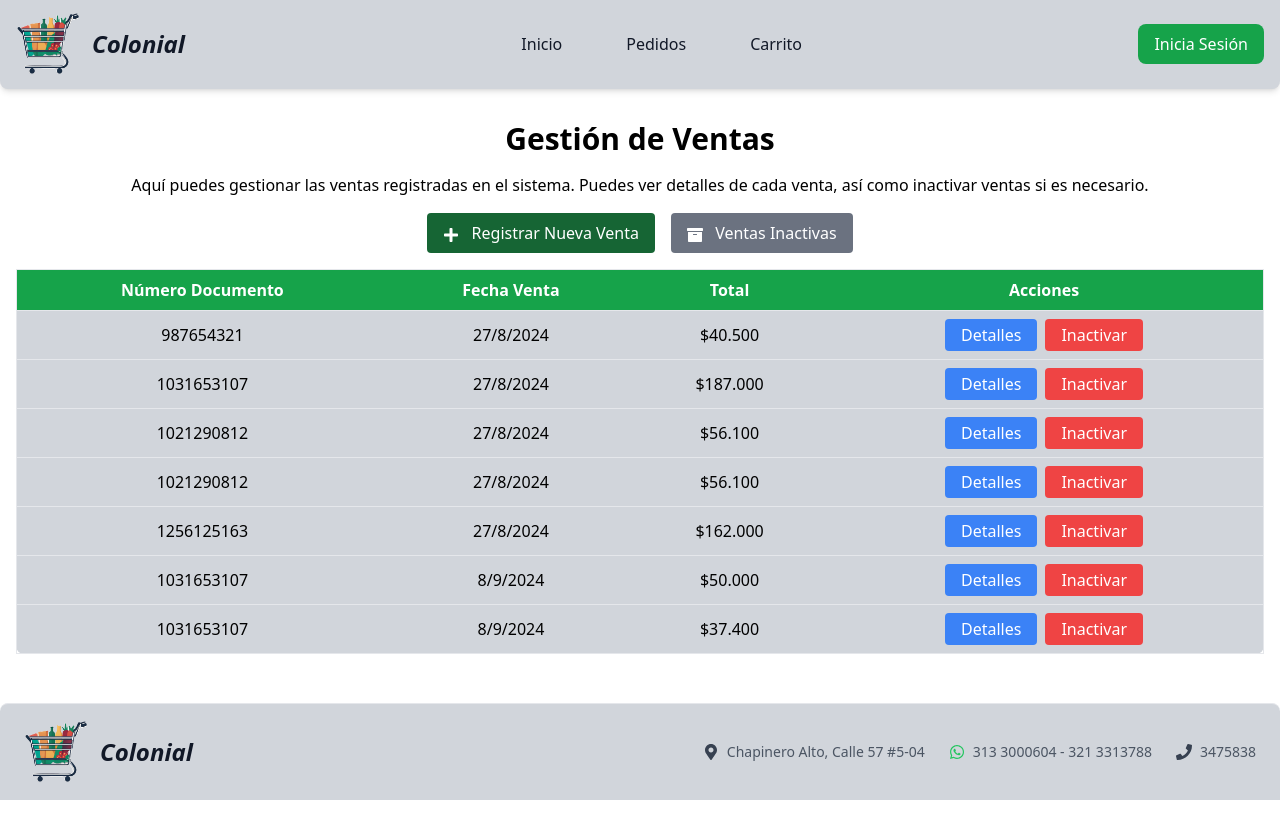
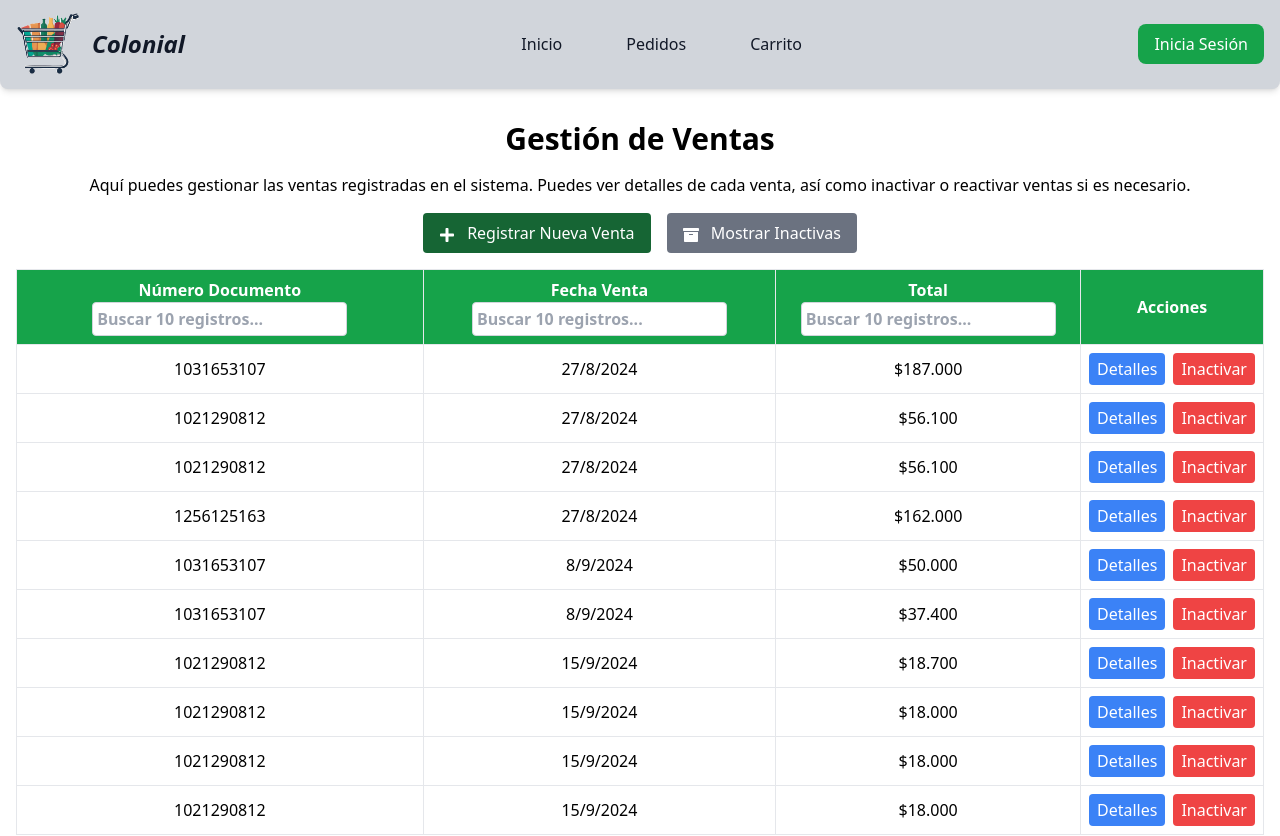
Before and after one commit to David435412/proyecto_cigarreria, a React (Create React App) app: page /gestion-ventas in a window 1280 px wide. Shown: the top 836 px of the page. Before the commit the page ends 800 px from the top, so only its background shows below. Built offline with nearby package versions, Linux system fonts and the light colour scheme; data requests are answered from the project's data file.

Commit message:
se modifico la tabla de ventas

```diff
--- a/db.json
+++ b/db.json
@@ -113,7 +113,7 @@
       "descripcion": "Tipo de cerveza: Lager ABV: 4,7% País de origen: Colombia.El exceso de alcohol es perjudicial para la salud. Ley 30 de 1986. Prohíbase el expendio de bebidas embriagantes a menores de edad ley 124 1994",
       "imagen": "https://jumbocolombiaio.vtexassets.com/arquivos/ids/491967-1600-1600?v=638216692937930000&width=1600&height=1600&aspect=true",
       "categoria": "Licores",
-      "cantidad": "106",
+      "cantidad": 105,
       "marca": "Babaria",
       "estado": "activo"
     },
@@ -124,7 +124,7 @@
       "descripcion": "Tipo de cerveza: Lager. País de origen: Colombia. ABV: 4,0%.El exceso de alcohol es perjudicial para la salud. Ley 30 de 1986. Prohíbase el expendio de bebidas embriagantes a menores de edad ley 124 1994",
       "imagen": "https://jumbocolombiaio.vtexassets.com/arquivos/ids/439991-1600-1600?v=638043996501300000&width=1600&height=1600&aspect=true",
       "categoria": "Licores",
-      "cantidad": 180,
+      "cantidad": 179,
       "marca": "Babaria",
       "estado": "activo"
     },
@@ -135,7 +135,7 @@
       "descripcion": "Tipo de cerveza: Lager. País de origen: Colombia. ABV: 4,0%.El exceso de alcohol es perjudicial para la salud. Ley 30 de 1986. Prohíbase el expendio de bebidas embriagantes a menores de edad ley 124 1994",
       "imagen": "https://jumbocolombiaio.vtexassets.com/arquivos/ids/440018-1600-1600?v=638043996576070000&width=1600&height=1600&aspect=true",
       "categoria": "Licores",
-      "cantidad": 113,
+      "cantidad": 114,
       "marca": "Babaria",
       "estado": "activo"
     },
@@ -146,7 +146,7 @@
       "descripcion": "Tipo de cerveza: Lager. País de Origen: México ABV: 4,5%.El exceso de alcohol es perjudicial para la salud. Ley 30 de 1986. Prohíbase el expendio de bebidas embriagantes a menores de edad ley 124 1994",
       "imagen": "https://jumbocolombiaio.vtexassets.com/arquivos/ids/440069-1600-1600?v=638043996740100000&width=1600&height=1600&aspect=true",
       "categoria": "Licores",
-      "cantidad": 197,
+      "cantidad": 206,
       "marca": "Babaria",
       "estado": "activo"
     },
@@ -736,7 +736,7 @@
       "total": 40.5,
       "fechaVenta": "27/8/2024",
       "metodoPago": "Efectivo",
-      "estado": "activo"
+      "estado": "inactivo"
     },
     {
       "id": "199b",
@@ -880,6 +880,94 @@
       "fechaVenta": "8/9/2024",
       "metodoPago": "Tarjeta de Crédito",
       "estado": "activo"
+    },
+    {
+      "id": "704e",
+      "productos": [
+        {
+          "id": "a783",
+          "nombre": "Cerveza Club Colombia Dorada lata x6und x330ml",
+          "precio": "18.700",
+          "descripcion": "Tipo de cerveza: Lager ABV: 4,7% País de origen: Colombia.El exceso de alcohol es perjudicial para la salud. Ley 30 de 1986. Prohíbase el expendio de bebidas embriagantes a menores de edad ley 124 1994",
+          "imagen": "https://jumbocolombiaio.vtexassets.com/arquivos/ids/491967-1600-1600?v=638216692937930000&width=1600&height=1600&aspect=true",
+          "categoria": "Licores",
+          "cantidad": 1,
+          "marca": "Babaria",
+          "estado": "activo"
+        }
+      ],
+      "tipoDocumento": "CC",
+      "numeroDocumento": "1021290812",
+      "total": 18.7,
+      "fechaVenta": "15/9/2024",
+      "metodoPago": "Efectivo",
+      "estado": "activo"
+    },
+    {
+      "id": "3c10",
+      "productos": [
+        {
+          "id": "b5c6",
+          "nombre": "Cerveza Aguila Original lata x6und x330ml",
+          "precio": "18.000",
+          "descripcion": "Tipo de cerveza: Lager. País de origen: Colombia. ABV: 4,0%.El exceso de alcohol es perjudicial para la salud. Ley 30 de 1986. Prohíbase el expendio de bebidas embriagantes a menores de edad ley 124 1994",
+          "imagen": "https://jumbocolombiaio.vtexassets.com/arquivos/ids/439991-1600-1600?v=638043996501300000&width=1600&height=1600&aspect=true",
+          "categoria": "Licores",
+          "cantidad": 1,
+          "marca": "Babaria",
+          "estado": "activo"
+        }
+      ],
+      "tipoDocumento": "CC",
+      "numeroDocumento": "1021290812",
+      "total": 18,
+      "fechaVenta": "15/9/2024",
+      "metodoPago": "Efectivo",
+      "estado": "activo"
+    },
+    {
+      "id": "0aea",
+      "productos": [
+        {
+          "id": "105c",
+          "nombre": "Cerveza Poker lata x6und x330ml",
+          "precio": "18.000",
+          "descripcion": "Tipo de cerveza: Lager. País de origen: Colombia. ABV: 4,0%.El exceso de alcohol es perjudicial para la salud. Ley 30 de 1986. Prohíbase el expendio de bebidas embriagantes a menores de edad ley 124 1994",
+          "imagen": "https://jumbocolombiaio.vtexassets.com/arquivos/ids/440018-1600-1600?v=638043996576070000&width=1600&height=1600&aspect=true",
+          "categoria": "Licores",
+          "cantidad": 1,
+          "marca": "Babaria",
+          "estado": "activo"
+        }
+      ],
+      "tipoDocumento": "CC",
+      "numeroDocumento": "1021290812",
+      "total": 18,
+      "fechaVenta": "15/9/2024",
+      "metodoPago": "Efectivo",
+      "estado": "activo"
+    },
+    {
+      "id": "c68d",
+      "productos": [
+        {
+          "id": "105c",
+          "nombre": "Cerveza Poker lata x6und x330ml",
+          "precio": "18.000",
+          "descripcion": "Tipo de cerveza: Lager. País de origen: Colombia. ABV: 4,0%.El exceso de alcohol es perjudicial para la salud. Ley 30 de 1986. Prohíbase el expendio de bebidas embriagantes a menores de edad ley 124 1994",
+          "imagen": "https://jumbocolombiaio.vtexassets.com/arquivos/ids/440018-1600-1600?v=638043996576070000&width=1600&height=1600&aspect=true",
+          "categoria": "Licores",
+          "cantidad": 1,
+          "marca": "Babaria",
+          "estado": "activo"
+        }
+      ],
+      "tipoDocumento": "CC",
+      "numeroDocumento": "1021290812",
+      "total": 18,
+      "fechaVenta": "15/9/2024",
+      "metodoPago": "Efectivo",
+      "estado": "activo"
     }
   ]
 }
--- a/package.json
+++ b/package.json
@@ -3,6 +3,10 @@
   "version": "0.1.0",
   "private": true,
   "dependencies": {
+    "@emotion/react": "^11.13.3",
+    "@emotion/styled": "^11.13.0",
+    "@mui/material": "^6.1.0",
+    "@mui/x-data-grid": "^7.17.0",
     "@testing-library/jest-dom": "^5.17.0",
     "@testing-library/react": "^13.4.0",
     "@testing-library/user-event": "^13.5.0",
--- a/src/components/administrador/ventas/GestionVentas.js
+++ b/src/components/administrador/ventas/GestionVentas.js
@@ -1,27 +1,43 @@
-import React, { useState, useEffect } from 'react';
+import React, { useState, useEffect, useCallback } from 'react';
 import axios from 'axios';
+import { useTable, useFilters, usePagination } from 'react-table';
 import { useNavigate } from 'react-router-dom';
+import Swal from 'sweetalert2';
 import { FaPlus, FaArchive } from 'react-icons/fa';
-import Swal from 'sweetalert2';
 
 const GestionVentas = () => {
     const [ventas, setVentas] = useState([]);
+    const [filteredVentas, setFilteredVentas] = useState([]);
+    const [filterInput, setFilterInput] = useState('');
     const [ventaSeleccionada, setVentaSeleccionada] = useState(null);
-
+    const [mostrarInactivas, setMostrarInactivas] = useState(false);
     const navigate = useNavigate();
 
-    useEffect(() => {
-        const fetchVentas = async () => {
+    const fetchVentas = useCallback(async () => {
         try {
             const response = await axios.get('http://localhost:5000/ventas');
             setVentas(response.data);
         } catch (error) {
             console.error('Error al obtener las ventas:', error);
         }
+    }, []);
+
+    useEffect(() => {
+        fetchVentas();
+    }, [fetchVentas]);
+
+    useEffect(() => {
+        const filtered = ventas.filter(venta =>
+            (mostrarInactivas ? venta.estado === 'inactivo' : venta.estado === 'activo') &&
+            (venta.numeroDocumento.toLowerCase().includes(filterInput.toLowerCase()) ||
+            venta.fechaVenta.toLowerCase().includes(filterInput.toLowerCase()))
+        );
+        setFilteredVentas(filtered);
+    }, [filterInput, ventas, mostrarInactivas]);
+
+    const handleFilterChange = e => {
+        setFilterInput(e.target.value || '');
     };
-
-        fetchVentas();
-    }, []);
 
     const calcularTotal = (productos) => {
         const total = productos.reduce((total, producto) => total + (parseFloat(producto.precio) * producto.cantidad), 0);
@@ -60,7 +76,7 @@ const GestionVentas = () => {
                     });
 
                     // Actualizar la lista de ventas
-                    setVentas(ventas.map(v => v.id === venta.id ? { ...v, estado: 'inactivo' } : v));
+                    fetchVentas();
 
                     Swal.fire(
                         '¡Venta inactivada!',
@@ -79,73 +95,181 @@ const GestionVentas = () => {
         });
     };
 
+    const manejarReactivarVenta = async (venta) => {
+        Swal.fire({
+            title: '¿Estás seguro?',
+            text: "Cambiar el estado de esta venta a activo.",
+            icon: 'warning',
+            showCancelButton: true,
+            confirmButtonColor: '#3085d6',
+            cancelButtonColor: '#d33',
+            confirmButtonText: 'Sí, reactivar',
+            cancelButtonText: 'Cancelar'
+        }).then(async (result) => {
+            if (result.isConfirmed) {
+                try {
+                    // Cambiar el estado de la venta a 'activo'
+                    await axios.put(`http://localhost:5000/ventas/${venta.id}`, {
+                        ...venta,
+                        estado: 'activo'
+                    });
+
+                    // Actualizar la lista de ventas
+                    fetchVentas();
+
+                    Swal.fire(
+                        '¡Venta reactivada!',
+                        'La venta ha sido cambiada a estado activo.',
+                        'success'
+                    );
+                } catch (error) {
+                    console.error('Error al reactivar la venta:', error);
+                    Swal.fire(
+                        'Error',
+                        'Hubo un error al intentar reactivar la venta.',
+                        'error'
+                    );
+                }
+            }
+        });
+    };
+
     const mostrarDetalles = (venta) => {
         setVentaSeleccionada(ventaSeleccionada && ventaSeleccionada.id === venta.id ? null : venta);
     };
 
-    const ventasActivas = ventas.filter(venta => venta.estado === 'activo');
+    const columns = React.useMemo(
+        () => [
+            {
+                Header: 'Número Documento',
+                accessor: 'numeroDocumento',
+                Filter: ColumnFilter,
+            },
+            {
+                Header: 'Fecha Venta',
+                accessor: 'fechaVenta',
+                Filter: ColumnFilter,
+            },
+            {
+                Header: 'Total',
+                accessor: row => `$${calcularTotal(row.productos)}`,
+                id: 'total',
+                Filter: ColumnFilter,
+            },
+            {
+                Header: 'Acciones',
+                Cell: ({ row }) => (
+                    <div className="flex space-x-2 justify-center">
+                        {row.original.estado === 'activo' ? (
+                            <>
+                                <button
+                                    onClick={() => mostrarDetalles(row.original)}
+                                    className={`bg-blue-500 text-white py-1 px-2 rounded hover:bg-blue-600 ${ventaSeleccionada && ventaSeleccionada.id === row.original.id ? 'bg-blue-600' : ''}`}
+                                >
+                                    {ventaSeleccionada && ventaSeleccionada.id === row.original.id ? 'Ocultar Detalles' : 'Detalles'}
+                                </button>
+                                <button
+                                    onClick={() => manejarEliminarVenta(row.original)}
+                                    className="bg-red-500 text-white py-1 px-2 rounded hover:bg-red-600"
+                                >
+                                    Inactivar
+                                </button>
+                            </>
+                        ) : (
+                            <button
+                                onClick={() => manejarReactivarVenta(row.original)}
+                                className="bg-green-500 text-white py-1 px-2 rounded hover:bg-green-600"
+                            >
+                                Reactivar
+                            </button>
+                        )}
+                    </div>
+                )
+            }
+        ],
+        [ventaSeleccionada, mostrarInactivas]
+    );
+
+    const {
+        getTableProps,
+        getTableBodyProps,
+        headerGroups,
+        page,
+        prepareRow,
+        state: { pageIndex },
+        gotoPage,
+        canPreviousPage,
+        previousPage,
+        canNextPage,
+        nextPage,
+        pageOptions,
+        setFilter,
+    } = useTable(
+        {
+            columns,
+            data: filteredVentas,
+            initialState: { pageIndex: 0, pageSize: 10 },
+        },
+        useFilters,
+        usePagination
+    );
 
     return (
         <div className="container mx-auto px-4 my-8">
             <h1 className="text-3xl font-bold mb-4 text-center">Gestión de Ventas</h1>
-            <p className="mb-4 text-center">Aquí puedes gestionar las ventas registradas en el sistema. Puedes ver detalles de cada venta, así como inactivar ventas si es necesario.</p>
+            <p className="mb-4 text-center">Aquí puedes gestionar las ventas registradas en el sistema. Puedes ver detalles de cada venta, así como inactivar o reactivar ventas si es necesario.</p>
             <div className="mb-4 flex space-x-4 place-content-center">
                 <button
-                    onClick={() => window.location.href = '/registro-venta'}
+                    onClick={() => navigate('/registro-venta')}
                     className="bg-green-800 text-white px-4 py-2 rounded hover:bg-green-900"
                 >
                     <FaPlus className="inline-block mr-2" /> Registrar Nueva Venta
                 </button>
                 <button
-                    onClick={() => navigate('/ventas-inactivas')}
+                    onClick={() => setMostrarInactivas(!mostrarInactivas)}
                     className="bg-gray-500 text-white px-4 py-2 rounded hover:bg-gray-600"
                 >
-                    <FaArchive className="inline-block mr-2" /> Ventas Inactivas
+                    <FaArchive className="inline-block mr-2" /> {mostrarInactivas ? 'Mostrar Activas' : 'Mostrar Inactivas'}
                 </button>
             </div>
-            <table className="min-w-full bg-gray-300 border border-gray-200 rounded-lg">
-                <thead className="bg-green-600 border-b border-gray-200">
-                    <tr className="text-white">
-                        <th className="py-2 px-4 border-b text-center">Número Documento</th>
-                        <th className="py-2 px-4 border-b text-center">Fecha Venta</th>
-                        <th className="py-2 px-4 border-b text-center">Total</th>
-                        <th className="py-2 px-4 border-b text-center">Acciones</th>
+
+            <div className="overflow-x-auto">
+                <table {...getTableProps()} className="w-full border-collapse border border-gray-300 mx-auto">
+                    <thead>
+                        {headerGroups.map(headerGroup => (
+                            <tr {...headerGroup.getHeaderGroupProps()} className="bg-green-600">
+                                {headerGroup.headers.map(column => (
+                                    <th {...column.getHeaderProps()} className="border p-2 text-white text-center">
+                                        {column.render('Header')}
+                                        {column.canFilter ? column.render('Filter') : null}
+                                    </th>
+                                ))}
                             </tr>
+                        ))}
                     </thead>
-                <tbody>
-                    {ventasActivas.length > 0 ? (
-                        ventasActivas.map(venta => (
-                            <React.Fragment key={venta.id}>
-                                <tr>
-                                    <td className="py-2 px-4 border-b text-center">{venta.numeroDocumento}</td>
-                                    <td className="py-2 px-4 border-b text-center">{venta.fechaVenta}</td>
-                                    <td className="py-2 px-4 border-b text-center">${calcularTotal(venta.productos)}</td>
-                                    <td className="py-2 px-4 border-b text-center">
-                                        <button
-                                            onClick={() => mostrarDetalles(venta)}
-                                            className={`bg-blue-500 text-white py-1 px-4 rounded hover:bg-blue-600 mr-2 ${ventaSeleccionada && ventaSeleccionada.id === venta.id ? 'bg-blue-600' : ''}`}
-                                        >
-                                            {ventaSeleccionada && ventaSeleccionada.id === venta.id ? 'Ocultar Detalles' : 'Detalles'}
-                                        </button>
-                                        <button
-                                            onClick={() => manejarEliminarVenta(venta)}
-                                            className="bg-red-500 text-white py-1 px-4 rounded hover:bg-red-600"
-                                        >
-                                            Inactivar
-                                        </button>
+                    <tbody {...getTableBodyProps()}>
+                        {page.map(row => {
+                            prepareRow(row);
+                            return (
+                                <React.Fragment key={row.id}>
+                                    <tr {...row.getRowProps()} className="bg-white hover:bg-gray-100">
+                                        {row.cells.map(cell => (
+                                            <td {...cell.getCellProps()} className="border p-2 text-black text-center">
+                                                {cell.render('Cell')}
                                             </td>
+                                        ))}
                                     </tr>
-                                {ventaSeleccionada && ventaSeleccionada.id === venta.id && (
+                                    {ventaSeleccionada && ventaSeleccionada.id === row.original.id && (
                                         <tr>
                                             <td colSpan="5" className="py-4 px-4 border-b bg-gray-100">
                                                 <div>
                                                     <h2 className="text-xl font-semibold mb-2">Detalles de la Venta</h2>
-                                                <p><strong>Número Documento:</strong> {venta.numeroDocumento}</p>
-                                                <p><strong>Fecha Venta:</strong> {venta.fechaVenta}</p>
-                                                <p><strong>Método de Pago:</strong> {venta.metodoPago}</p>
+                                                    <p><strong>Número Documento:</strong> {ventaSeleccionada.numeroDocumento}</p>
+                                                    <p><strong>Fecha Venta:</strong> {ventaSeleccionada.fechaVenta}</p>
+                                                    <p><strong>Método de Pago:</strong> {ventaSeleccionada.metodoPago}</p>
                                                     <h3 className="text-lg font-semibold mt-2">Productos:</h3>
                                                     <ul>
-                                                    {venta.productos.map((producto, index) => (
+                                                        {ventaSeleccionada.productos.map((producto, index) => (
                                                             <li key={index} className="flex items-center mb-2">
                                                                 {producto.imagen && (
                                                                     <img src={producto.imagen} alt={producto.nombre} className="w-16 h-16 object-cover mr-2" />
@@ -154,22 +278,65 @@ const GestionVentas = () => {
                                                             </li>
                                                         ))}
                                                     </ul>
-                                                <h2 className="text-xl font-semibold mt-2">Subtotal: ${calcularTotal(venta.productos)}</h2>
+                                                    <p className="font-bold mt-2">Total: ${calcularTotal(ventaSeleccionada.productos)}</p>
                                                 </div>
                                             </td>
                                         </tr>
                                     )}
                                 </React.Fragment>
-                        ))
-                    ) : (
-                        <tr>
-                            <td colSpan="5" className="py-2 px-4 text-center">No hay ventas activas registradas</td>
-                        </tr>
-                    )}
+                            );
+                        })}
                     </tbody>
                 </table>
+                <div className="mt-4 flex justify-between items-center">
+                <button
+                    onClick={() => gotoPage(0)}
+                    disabled={!canPreviousPage}
+                    className="bg-green-600 text-white px-4 py-2 rounded hover:bg-green-700"
+                >
+                    {'<<'}
+                </button>
+                <button
+                    onClick={() => previousPage()}
+                    disabled={!canPreviousPage}
+                    className="bg-green-600 text-white px-4 py-2 rounded hover:bg-green-700"
+                >
+                    {'<'}
+                </button>
+                <span className="text-gray-700">
+                    Página {pageIndex + 1} de {pageOptions.length}
+                </span>
+                <button
+                    onClick={() => nextPage()}
+                    disabled={!canNextPage}
+                    className="bg-green-600 text-white px-4 py-2 rounded hover:bg-green-700"
+                >
+                    {'>'}
+                </button>
+                <button
+                    onClick={() => gotoPage(pageOptions.length - 1)}
+                    disabled={!canNextPage}
+                    className="bg-green-600 text-white px-4 py-2 rounded hover:bg-green-700"
+                >
+                    {'>>'}
+                </button>
+            </div>
+            </div>
         </div>
     );
 };
 
+const ColumnFilter = ({ column: { filterValue, preFilteredRows, setFilter } }) => {
+    const count = preFilteredRows.length;
+
+    return (
+        <input
+            value={filterValue || ''}
+            onChange={e => setFilter(e.target.value || undefined)}
+            placeholder={`Buscar ${count} registros...`}
+            className="border border-gray-300 p-1 rounded"
+        />
+    );
+};
+
 export default GestionVentas;
```
Also changed, not shown: 1 other file (tests, documents, lock files or other folders). Lines whose indentation alone changed are shown as unchanged.
